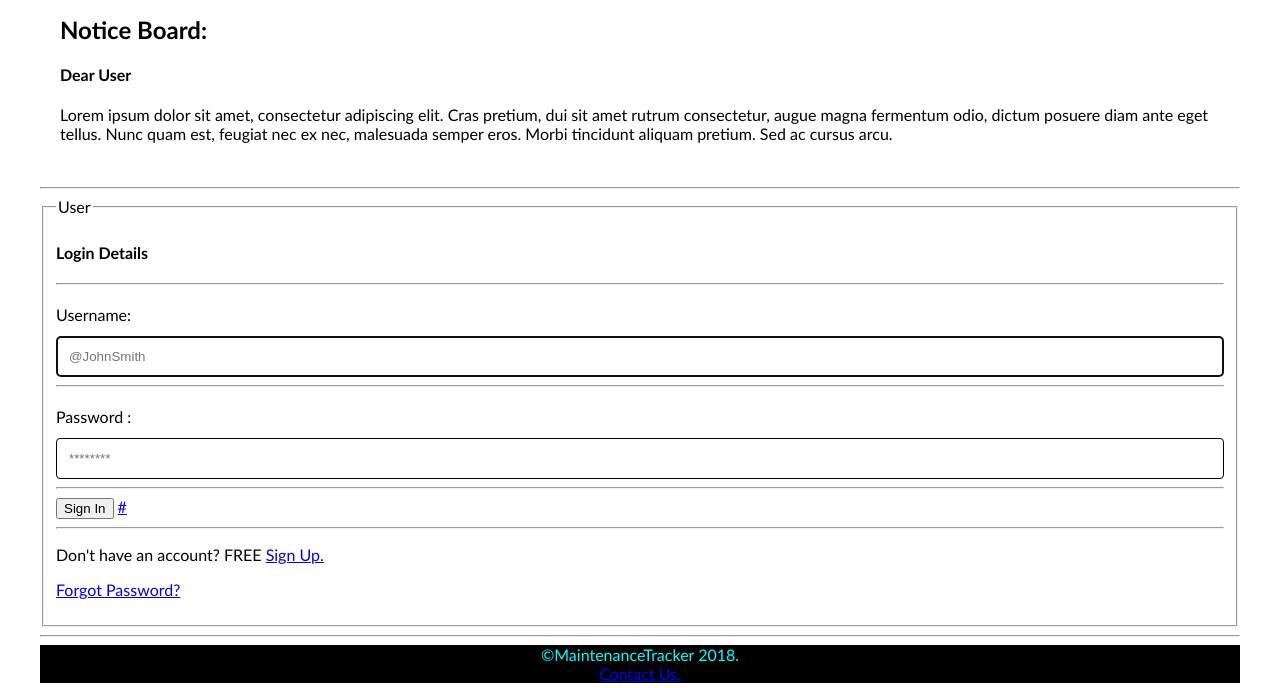
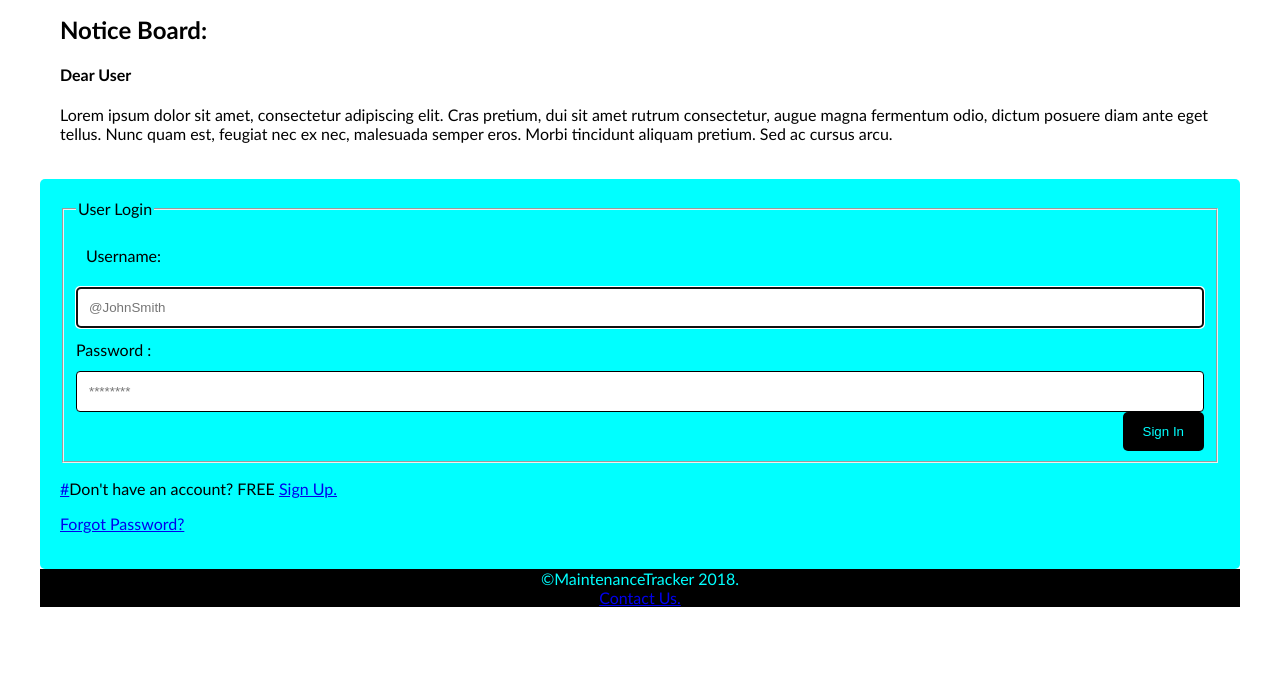
Before and after one commit to artorious/MaintenanceTracker, a plain HTML site: page UI/signin.html in a window 1280 px wide. Shown: the part 215-903 px from the top of the page. After the commit the page ends 827 px from the top, so only its background shows below. Drawn offline with Linux system fonts and the light colour scheme.

Commit message:
[Chore #157896432] Adds form styling - user signin

```diff
--- a/UI/signin.html
+++ b/UI/signin.html
@@ -42,41 +42,38 @@
       </p>
     </div>
   </article>
-  <hr>
-  <form action="#">
+
+  <div class="container">
     <fieldset>
-      <legend>User</legend>
-      <h4>Login Details</h4>
-      <hr>
-      <div class="form-row-2">
-        <label for="username">Username:</label>
-        <input
-          type="text" id="username" name="user_name"
-          placeholder="@JohnSmith"
-          required autofocus
-        >
+      <legend>User Login</legend>
+      <div class="row">
+        <div class="col-25">
+          <label for="username">Username:</label>
+        </div>
+        <div class="row-75">
+          <input type="text" id="username" name="user_name"
+            placeholder="@JohnSmith" required autofocus>
+        </div>
       </div>
-      <hr>
-      <div class="form-row-2">
-        <label for="userPassword">Password :</label>
-        <input
-          id="userPassword" type="password" name="user_password"
-          autocomplete="off" required autofocus placeholder="********"
-        >
+      <div class="row">
+        <div class="row-25">
+          <label for="userPassword">Password :</label>
+        </div>
+        <div class="row-75">
+          <input id="userPassword" type="password" name="user_password"
+            autocomplete="off" required autofocus placeholder="********">
+        </div>
       </div>
-      <hr>
-      <div class="button">
-        <button type="submit">Sign In</button>
-        <a href="user_page.html">#</a>
-      </div>
-      <hr>
-      <div>
-        <p>Don't have an account? FREE <a href="signup.html">Sign Up.</a></p>
-        <p><a href="#">Forgot Password?</a></p>
+      <div class="row">
+          <input type="submit" value="Sign In">
       </div>
     </fieldset>
-  </form>
-  <hr>
+    <div>
+      <p><a href="user_page.html">#</a>Don't have an account? FREE <a href="signup.html">Sign Up.</a></p>
+      <p><a href="#">Forgot Password?</a></p>
+    </div>
+  </div>
+
   <footer>&COPY;MaintenanceTracker 2018.</br><a href="#"> Contact Us.</a></footer>
 </body>
 </html>
```
Also changed, not shown: UI/index.html (+4 -3 lines).
